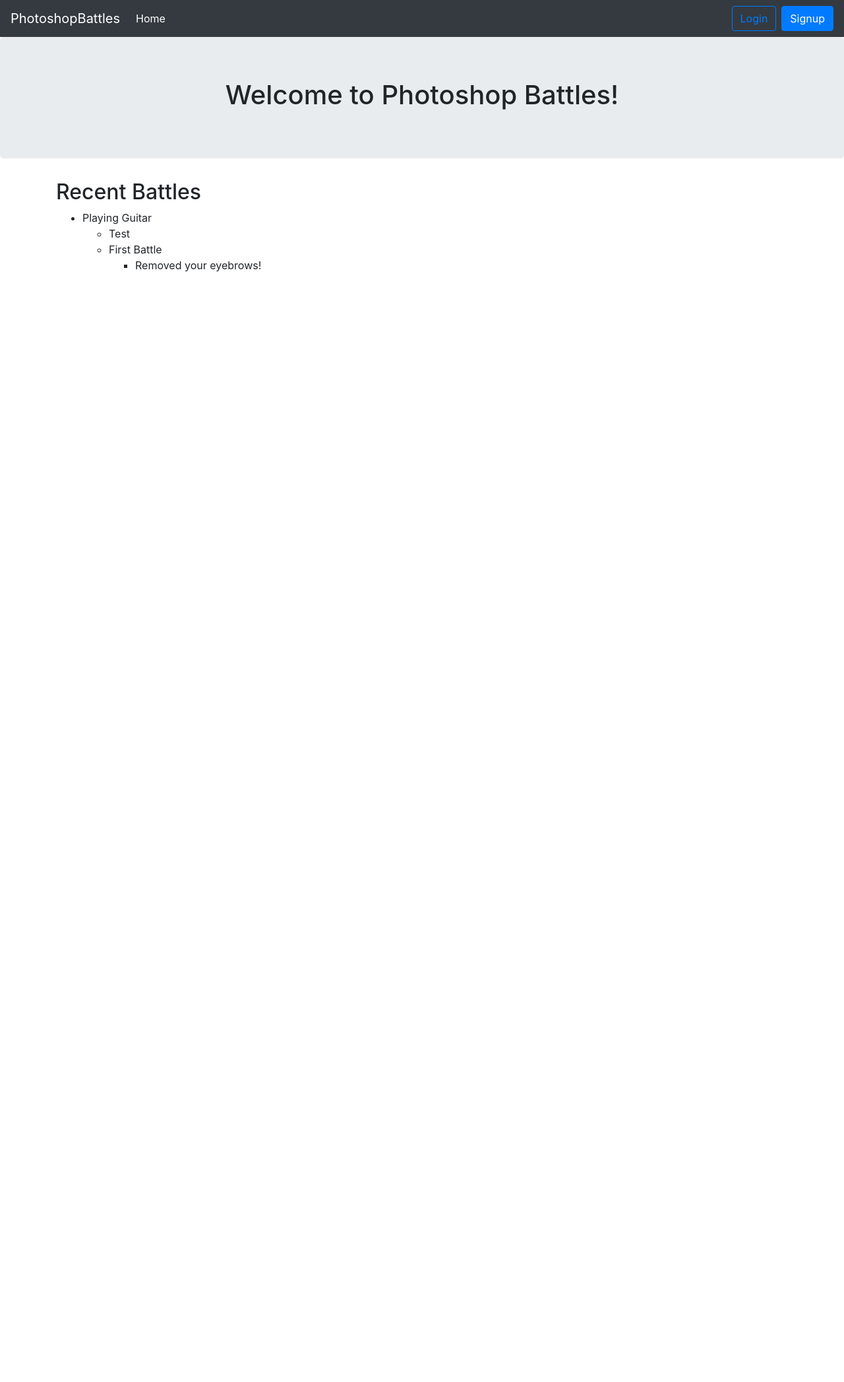
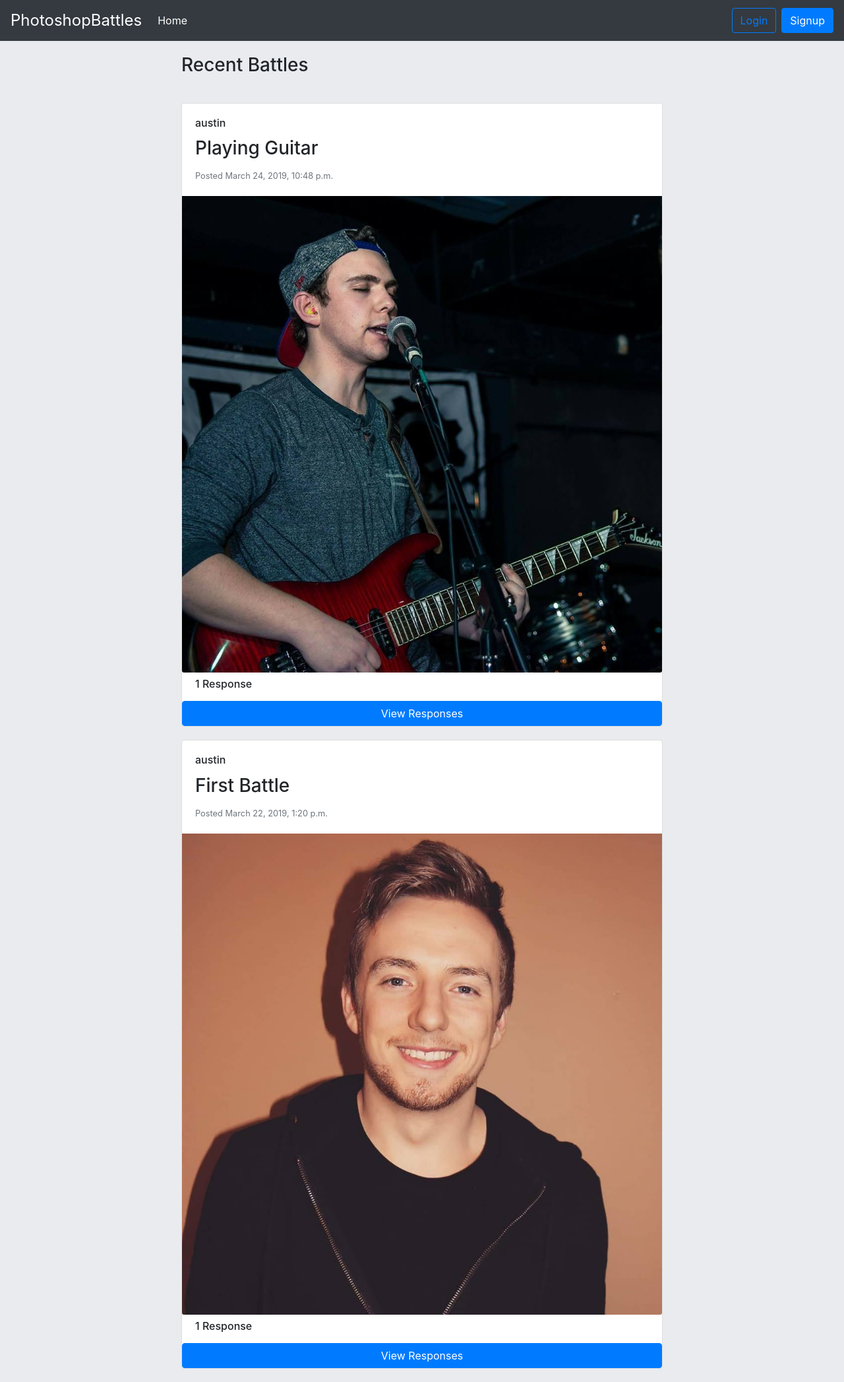
Before and after one commit to AustinMallar/Photoshop-Battles, a Django app: page / in a window 1280 px wide. Shown: the whole page at 66% size. Before the commit the page ends 412 px from the top, so only its background shows below. Run offline with Django 3.2, Linux system fonts and the light colour scheme; data comes from the database, SQL or seed files in the repository; both versions use the stored data as it was after the commit; some libraries are stand-ins or nearby versions.

Commit message:
Added bootstrap card to display post

```diff
--- a/photoshopbattles/accounts/models.py
+++ b/photoshopbattles/accounts/models.py
@@ -5,6 +5,7 @@ from django.contrib.auth.models import User
 class Profile(models.Model):
     user = models.OneToOneField(User, on_delete=models.CASCADE)
     image = models.ImageField(default='default.jpg',upload_to='profile_pics')
+    bio = models.TextField(max_length=400)
 
     def __str__(self):
         return f'{self.user.username} Profile'
--- a/photoshopbattles/accounts/templates/accounts/base_layout.html
+++ b/photoshopbattles/accounts/templates/accounts/base_layout.html
@@ -23,7 +23,7 @@
     <body>
         {% block nav %}
    <nav class="navbar navbar-expand-lg navbar-dark bg-dark">
-  <a class="navbar-brand" href="/">PhotoshopBattles</a>
+  <a class="navbar-brand site-title" href="/">PhotoshopBattles</a>
   <button class="navbar-toggler" type="button" data-toggle="collapse" data-target="#navbarSupportedContent" aria-controls="navbarSupportedContent" aria-expanded="false" aria-label="Toggle navigation">
     <span class="navbar-toggler-icon"></span>
   </button>
--- a/photoshopbattles/application/templates/application/base_layout.html
+++ b/photoshopbattles/application/templates/application/base_layout.html
@@ -23,7 +23,7 @@
     <body>
         {% block nav %}
    <nav class="navbar navbar-expand-lg navbar-dark bg-dark">
-  <a class="navbar-brand" href="/">PhotoshopBattles</a>
+  <a class="navbar-brand site-title" href="/">PhotoshopBattles</a>
   <button class="navbar-toggler" type="button" data-toggle="collapse" data-target="#navbarSupportedContent" aria-controls="navbarSupportedContent" aria-expanded="false" aria-label="Toggle navigation">
     <span class="navbar-toggler-icon"></span>
   </button>
--- a/photoshopbattles/application/templates/application/home.html
+++ b/photoshopbattles/application/templates/application/home.html
@@ -1,37 +1,21 @@
 {% extends 'application/base_layout.html' %}
 
 {% block navbar_after %}
-<div class="jumbotron text-center">
-  <h1>Welcome to Photoshop Battles!</h1>
 
-</div>
 {% endblock %}
 
 {% block container %}
-    <div class="row">
-    <div class="col-sm">
-    <h2>
-      Recent Battles
-    </h2>
+
+    <div class="row justify-content-sm-center">
+    <div class="col-sm-8">
     {% if latest_posts %}
-    <ul>
+    <h3 class="recent-battles-heading">Recent Battles</h3>
     {% for post in latest_posts %}
-    <li>
-    {{post.title}}
-    </li>
-    {% for reply in post.reply_set.all %}
-    <ul>
-    <li>
-    {{reply.title}}
-    </li>
+      {% include 'application/post.html' %}
     {% endfor %}
-    {% endfor %}
-    </uL>
-
     {% else  %}
-      <p>No posts found.</p>
+      <h3>No Battles Found</h3>
     {% endif %}
-
     </div>
   </div>
 {% endblock %}
--- /dev/null
+++ b/photoshopbattles/application/templates/application/post.html
@@ -0,0 +1,54 @@
+<div class="post">
+<div class="card">
+  <div class="card-body">
+    <h6 class="card-title username">{{post.user}}</h6>
+    <h3 class="card-title post-title">{{post.title}}</h6>
+    <p class="card-text date-posted"><small class="text-muted">Posted {{post.pub_date}}</small></p>
+  </div>
+  <img class="card-img-bottom" src="media/{{ post.image }}" alt="Card image cap" >
+  {% if post.reply_set.all %}
+
+  {% if post.reply_set.count == 1 %}
+   <h6 class="reply-heading">{{ post.reply_set.count }} Response</h6>
+
+   {# Code for modal taken from the Bootstrap documentation: https://getbootstrap.com/docs/4.0/components/modal/ #}
+   <button type="button" class="btn btn-primary" data-toggle="modal" data-target=".bd-example-modal-md-{{post.id}}">View Responses</button>
+<div class="modal fade bd-example-modal-md-{{post.id}}" tabindex="-1" role="dialog" aria-labelledby="myLargeModalLabel" aria-hidden="true">
+  <div class="modal-dialog modal-md">
+    <div class="modal-content">
+      {% for reply in post.reply_set.all %}
+        <div class="reply">
+  <div class="card-body">
+    <h6 class="card-title">{{reply.user}}</h6>
+    <h3 class="card-title">{{reply.title}}</h6>
+    <p class="card-text"><small class="text-muted">Posted {{reply.pub_date}}</small></p>
+  </div>
+  <img class="card-img-bottom" src="media/{{ reply.image }}" alt="Card image cap" >
+</div>
+
+      {% endfor %}
+    </div>
+  </div>
+</div>
+
+   {% else%}
+   <h5 class="reply-heading">{{ post.reply_set.count }} Responses</h5>
+      <div class="modal fade bd-example-modal-md-{{post.id}}" tabindex="-1" role="dialog" aria-labelledby="myLargeModalLabel" aria-hidden="true">
+  <div class="modal-dialog modal-md">
+    <div class="modal-content">
+      {% for reply in post.reply_set.all %}
+        <div class="reply">
+  <div class="card-body">
+    <h6 class="card-title">{{reply.user}}</h6>
+    <h3 class="card-title">{{reply.title}}</h6>
+    <p class="card-text"><small class="text-muted">Posted {{reply.pub_date}}</small></p>
+  </div>
+  <img class="card-img-bottom" src="media/{{ reply.image }}" alt="Card image cap" >
+</div>
+{% endfor %}
+    {% endif %}
+    {% else %}
+   <h5 class="reply-heading">No replies yet..</h5>
+ {% endif %}
+</div>
+</div>
--- a/photoshopbattles/static/css/main.css
+++ b/photoshopbattles/static/css/main.css
@@ -1,3 +1,6 @@
+body {
+    background: #E9EBEE;
+}
 
 @media only screen and (min-width: 992px) {
     .signup-button {
@@ -8,3 +11,19 @@
         margin-left: 8px;
     }
 }
+
+.site-title {
+    font-size: 1.5rem;
+}
+
+.recent-battles-heading {
+    padding: 1.25rem 0;
+}
+
+.post {
+   margin: 20px 0;
+}
+
+.reply-heading {
+    padding: 0.5rem 1.25rem;
+}
```
Also changed, not shown: photoshopbattles/application/templates/application/reply.html (added, +8 -0 lines), photoshopbattles/db.sqlite3, photoshopbattles/media/post_pictures/austin-guitar.jpg (added), photoshopbattles/media/reply_pictures/austin-guitar.jpg (added).
